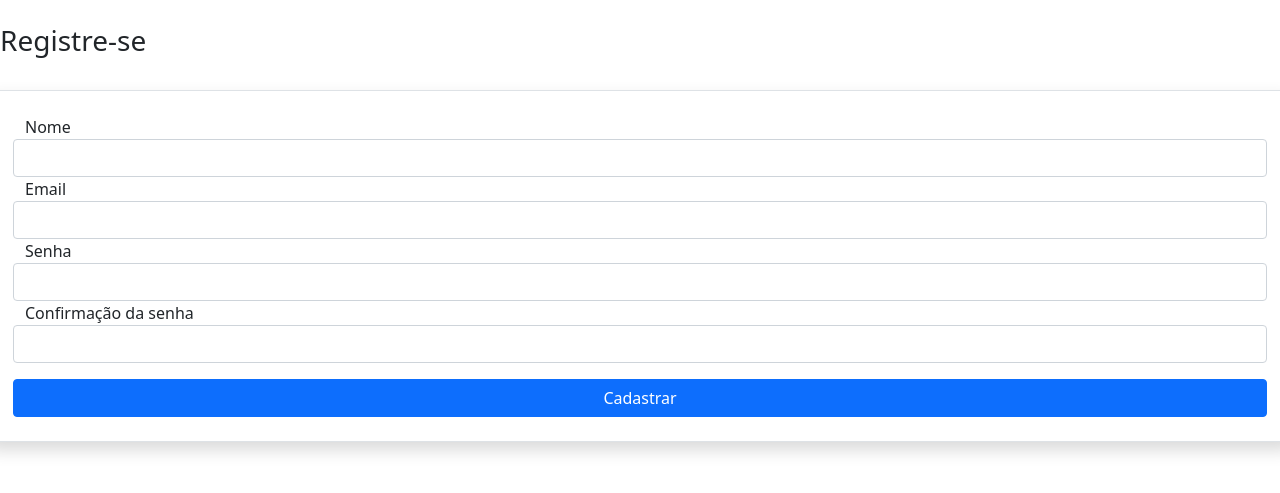
After one commit to WillianColombo/controle_financeiro-flask, a Flask app: page /user/register/ in a window 1280 px wide. The commit adds this page. Shown: the top 493 px of the page. Run offline with Flask 3, Linux system fonts and the light colour scheme.

Commit message:
Atualização cadastro de clientes (Erro)

```diff
--- a/database/database.py
+++ b/database/database.py
@@ -1,3 +1,3 @@
 from peewee import SqliteDatabase
 
-db = SqliteDatabase('felideos.db')
+db = SqliteDatabase('balance.db')
--- a/database/models/user.py
+++ b/database/models/user.py
@@ -1,11 +1,11 @@
 from peewee import Model, CharField
 from database.database import db
 from flask_login import UserMixin
-from main import login_manager
+from extensions import login_manager
 
 @login_manager.user_loader
 def load_user(user_id):
-    return User.query.get(user_id)
+    return User.get(int(user_id))
 
 class User(Model, UserMixin):
     name_user = CharField(max_length=80)                                    # Varchar
--- /dev/null
+++ b/extensions.py
@@ -0,0 +1,5 @@
+from flask_login import LoginManager
+from flask_bcrypt import Bcrypt
+
+login_manager = LoginManager()
+bcrypt = Bcrypt()
--- /dev/null
+++ b/forms/user.py
@@ -0,0 +1,27 @@
+from flask_wtf import FlaskForm
+from wtforms import StringField, SubmitField, PasswordField
+from wtforms.validators import DataRequired, Email, EqualTo, ValidationError
+from database.models.user import User
+from extensions import bcrypt
+
+class UserForm(FlaskForm):
+    name = StringField('Nome', validators=[DataRequired()])
+    email = StringField('Email', validators=[DataRequired(), Email()])
+    password = PasswordField('Senha', validators=[DataRequired()])
+    confirm_password = PasswordField('Confirmação da senha', validators=[DataRequired(), EqualTo('password')])
+    btn_submit = SubmitField('Cadastrar')
+
+    def validate_email(self, email):
+        if User.get(User.email_user == email.data):
+            return ValidationError('Email de usuário já cadastrado')
+
+    def save(self):
+        password = bcrypt.generate_password_hash(self.password.data.encode('utf-8'))
+
+        user = User.create(
+            name = self.name.data,
+            email = self.email.data,
+            password = password,
+        )
+
+        return user
--- a/main.py
+++ b/main.py
@@ -1,11 +1,11 @@
 from flask import Flask
 from config import config_all
-from flask_login import LoginManager
-from flask_bcrypt import Bcrypt
+from extensions import login_manager, bcrypt
 
 app = Flask(__name__)
-login_manager = LoginManager(app)
-bcrypt = Bcrypt(app)
+
+login_manager.init_app(app)
+bcrypt.init_app(app)
 
 config_all(app)
 
--- a/requeriments.txt
+++ b/requeriments.txt
@@ -2,3 +2,5 @@ peewee==3.17.5
 Flask==3.0.3
 Flask-Bcrypt==1.0.1
 Flask-Login==0.6.3
+Flask-WTF==1.2.1
+python-dotenv==1.0.1
--- /dev/null
+++ b/routes/user.py
@@ -0,0 +1,23 @@
+from flask import Blueprint, render_template, redirect, url_for
+from flask_login import login_user
+
+user_route = Blueprint('user', __name__)
+
+'''
+    /user/register/              GET - Renderiza o form para registro de novos usuários
+    /user/register/              POST - Envia dados do novo usuário registrado
+    /user/<reference>/           GET -
+'''
+
+
+@user_route.route('/register/', methods=['GET', 'POST'])
+def register_user():
+    from forms.user import UserForm
+    form = UserForm()
+
+    if form.validate_on_submit():
+        user = form.save()
+        login_user(user, remember=True)
+        print("Entrou")
+        return redirect(url_for('render_index'))
+    return render_template('form_register_user.html', form=form)
--- /dev/null
+++ b/templates/form_register_user.html
@@ -0,0 +1,45 @@
+<!DOCTYPE html>
+<html lang="en">
+
+<head>
+    <meta charset="UTF-8">
+    <meta name="viewport" content="width=device-width, initial-scale=1.0">
+    <title>Login</title>
+
+    <link href="https://cdn.jsdelivr.net/npm/bootstrap@5.0.2/dist/css/bootstrap.min.css" rel="stylesheet"
+    integrity="sha384-EVSTQN3/azprG1Anm3QDgpJLIm9Nao0Yz1ztcQTwFspd3yD65VohhpuuCOmLASjC" crossorigin="anonymous">
+</head>
+
+<body>
+
+    <div class="row mt-4">
+        <h3>Registre-se</h3>
+    </div>
+
+    <form
+    method="post"
+    id="register_user_form"
+    class="row mt-4 p-4 rounde border shadow">
+        {{ form.csrf_token }}
+
+        {{ form.name.label() }}
+        {{ form.name(class='form-control') }}
+
+        {{ form.email.label() }}
+        {{ form.email(class='form-control') }}
+
+        {{ form.password.label() }}
+        {{ form.password(class='form-control') }}
+
+        {{ form.confirm_password.label() }}
+        {{ form.confirm_password(class='form-control') }}
+
+        {{ form.btn_submit(class='btn btn-primary col-12 mt-3') }}
+    </form>
+
+    <script src="https://cdn.jsdelivr.net/npm/bootstrap@5.0.2/dist/js/bootstrap.bundle.min.js"
+    integrity="sha384-MrcW6ZMFYlzcLA8Nl+NtUVF0sA7MsXsP1UyJoMp4YLEuNSfAP+JcXn/tWtIaxVXM"
+    crossorigin="anonymous"></script>
+</body>
+
+</html>
--- a/templates/index.html
+++ b/templates/index.html
@@ -6,11 +6,10 @@
   <meta name="viewport" content="width=device-width, initial-scale=1">
   <title>Controle Financeiro</title>
 
-  <link rel="stylesheet" href="{{ url_for('static', filename='css/style.css') }}">
   <link href="https://cdn.jsdelivr.net/npm/bootstrap@5.0.2/dist/css/bootstrap.min.css" rel="stylesheet"
     integrity="sha384-EVSTQN3/azprG1Anm3QDgpJLIm9Nao0Yz1ztcQTwFspd3yD65VohhpuuCOmLASjC" crossorigin="anonymous">
 
-    <script src="https://unpkg.com/htmx.org@2.0.2" integrity="sha384-Y7hw+L/jvKeWIRRkqWYfPcvVxHzVzn5REgzbawhxAuQGwX1XWe70vji+VSeHOThJ" crossorigin="anonymous"></script>
+  <script src="https://unpkg.com/htmx.org@2.0.2" integrity="sha384-Y7hw+L/jvKeWIRRkqWYfPcvVxHzVzn5REgzbawhxAuQGwX1XWe70vji+VSeHOThJ" crossorigin="anonymous"></script>
 </head>
 
 <body>
```
Also changed, not shown: config.py (+17 -1 lines), 1 other file.
